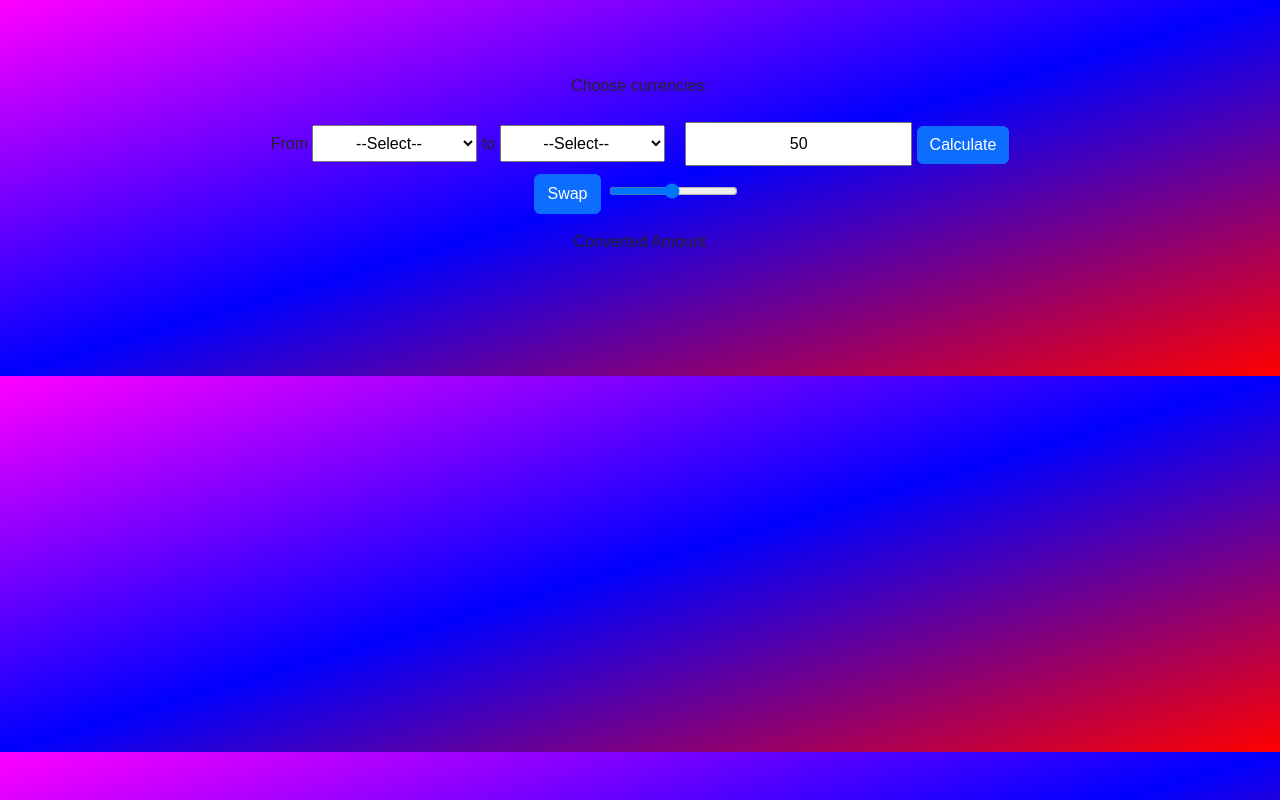
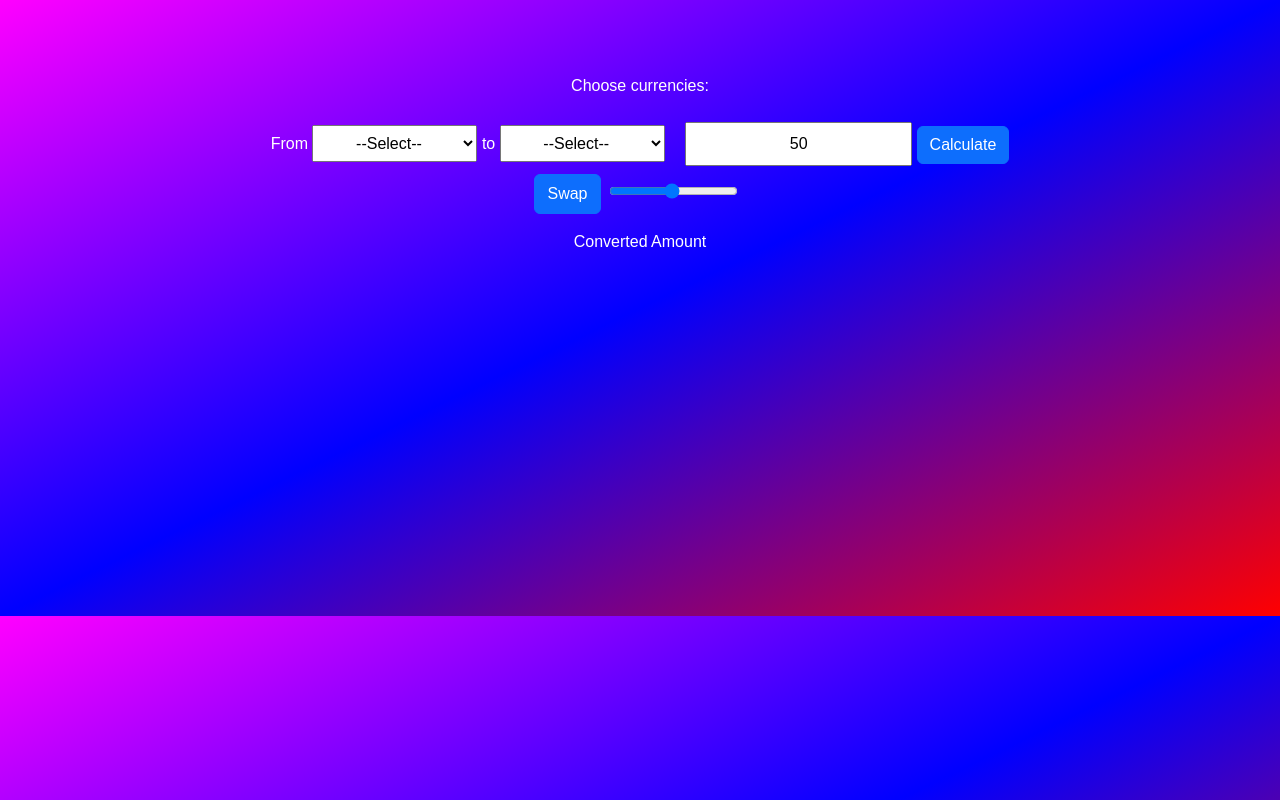
Before and after one commit to EZKMD/API-Project, a plain HTML site: page index.html in a window 1280 px wide. Drawn offline with nearby package versions, Linux system fonts and the light colour scheme.

Commit message:
More styling

```diff
--- a/css/styles.css
+++ b/css/styles.css
@@ -5,9 +5,16 @@
     margin-right: auto;*/
     margin: auto;
     text-align: center;
+    color: #fff;
 
 
 }
+
+input, select, option{
+    color:black
+}
+
+
 
 #myRange{
     padding:0;
@@ -15,7 +22,11 @@
 
 body{
     background-image: linear-gradient(to bottom right, magenta, blue, red);
+    height:fit-content;
+}
 
+#exchange-container{
+    height:500px
 }
 
 #swap-range-container{
```
Also changed, not shown: index.html (+1 -1 lines).
